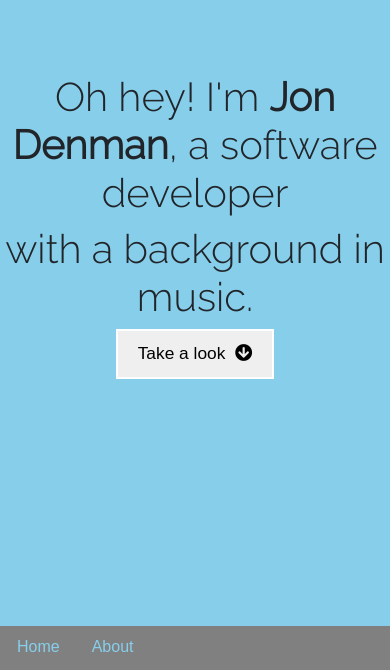
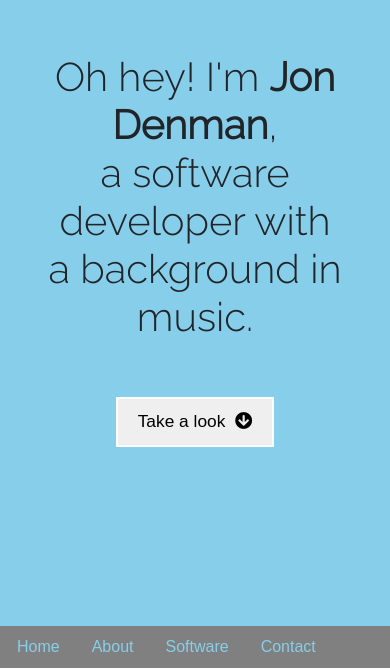
Before and after one commit to jondenman/web-client-react, a React (Create React App) app: page / in a window 390 px wide. Shown: the part 174-844 px from the top of the page. Built offline with nearby package versions, Linux system fonts and the light colour scheme.

Commit message:
made nav-bar and and home more mobile friendly

```diff
--- a/public/index.html
+++ b/public/index.html
@@ -2,7 +2,7 @@
 <html lang="en">
   <head>
     <meta charset="utf-8" />
-    <link rel="icon" href="%PUBLIC_URL%/favicon.ico" />
+    <link rel="icon" href="https://media-exp1.licdn.com/dms/image/C4E03AQHu3NpTKhjFxg/profile-displayphoto-shrink_400_400/0/1539376123582?e=1636588800&v=beta&t=F_Nev2H0qAJjdkAM2prUsqObVeH0zgJ7KNtUOasopeg" />
     <meta name="viewport" content="width=device-width, initial-scale=1, maximum-scale=1.5" />
     <meta name="theme-color" content="#000000" />
     <meta
@@ -27,7 +27,7 @@
       work correctly both with client-side routing and a non-root public URL.
       Learn how to configure a non-root public URL by running `npm run build`.
     -->
-    <title>React App</title>
+    <title>Jon Denman</title>
   </head>
   <body>
     <noscript>You need to enable JavaScript to run this app.</noscript>
--- a/src/components/home.js
+++ b/src/components/home.js
@@ -5,8 +5,9 @@ import ProjectCard from "./project-card";
 
 const Home = () =>
     <div className={"fill-window flex"} id={'home'}>
-        <h1 className={"justify-content-lg-center"}>Oh hey! I'm <strong>Jon Denman</strong>, a software developer</h1>
-        <h1> with a background in music.</h1>
+        <div className={"d-flex justify-content-lg-center p-5 p-sm-0"}>
+            <h1>Oh hey! I'm <strong>Jon Denman</strong>, <br/> a software developer with a background in music.</h1>
+        </div>
         <button className={"button"} onClick={() => {
             const anchor = document.querySelector('#about')
             anchor.scrollIntoView({ behavior: 'smooth', block: 'start' })
--- a/src/components/nav-bar.js
+++ b/src/components/nav-bar.js
@@ -4,7 +4,7 @@ import './nav-bar.css';
 
 const NavBar = () =>
     <div className="row sticky-top jd-sticky-nav-bar">
-        <ul className="nav nav-pills col-6 col-sm-12">
+        <ul className="nav nav-pills col-12 col-sm-12">
             {/*<div className = "col-1">*/}
             {/*</div>*/}
             <li className="nav-item">
```
